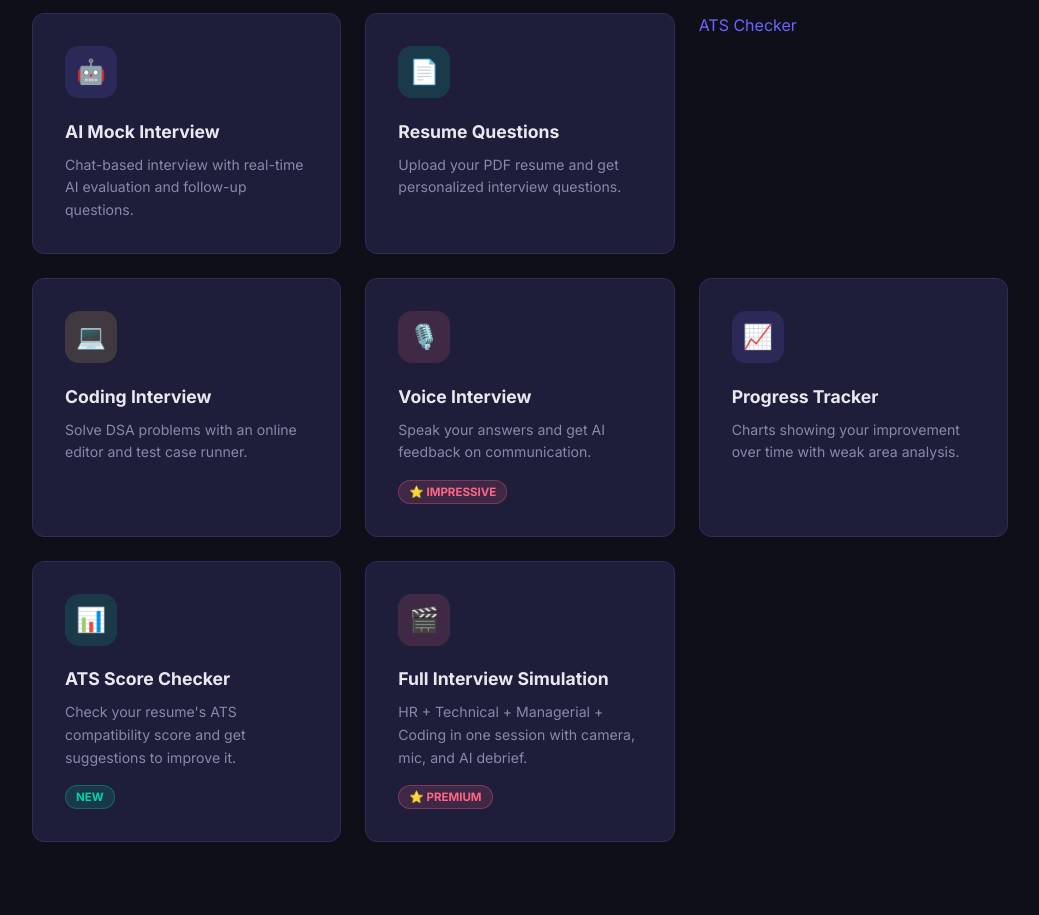
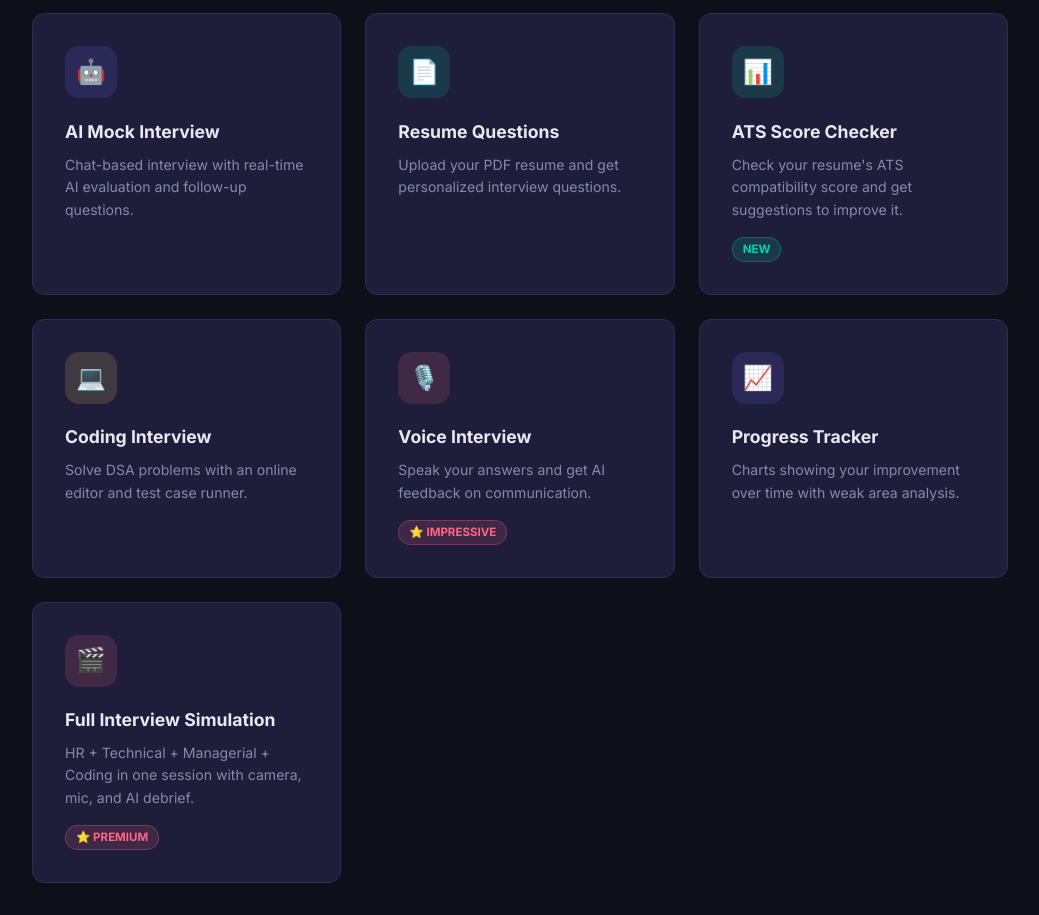
Before and after one commit to Srijan1105/InterviewAI, a website: page public/dashboard.html in a window 1280 px wide. Shown: the part 836-1751 px from the top of the page, without its empty margins (240-1279 px from the left). Before the commit the page ends 1710 px from the top, so only its background shows below. Drawn offline with Linux system fonts and the light colour scheme; no server answers; sample sign-in values are in the browser's storage.

Commit message:
Fix floating ATS Checker text in dashboard feature grid

```diff
--- a/public/dashboard.html
+++ b/public/dashboard.html
@@ -155,7 +155,12 @@
         <h3>Resume Questions</h3>
         <p>Upload your PDF resume and get personalized interview questions.</p>
       </a>
-      <a href="ats.html">ATS Checker</a>
+      <a href="ats.html" class="feature-card">
+        <div class="feature-icon" style="background:rgba(0,212,170,0.15)">📊</div>
+        <h3>ATS Score Checker</h3>
+        <p>Check your resume's ATS compatibility score and get suggestions to improve it.</p>
+        <span class="badge badge-new">NEW</span>
+      </a>
     <a href="coding.html" class="feature-card">
         <div class="feature-icon" style="background:rgba(255,209,102,0.15)">💻</div>
         <h3>Coding Interview</h3>
@@ -171,12 +176,6 @@
         <div class="feature-icon" style="background:rgba(108,99,255,0.15)">📈</div>
         <h3>Progress Tracker</h3>
         <p>Charts showing your improvement over time with weak area analysis.</p>
-      </a>
-      <a href="ats.html" class="feature-card">
-        <div class="feature-icon" style="background:rgba(0,212,170,0.15)">📊</div>
-        <h3>ATS Score Checker</h3>
-        <p>Check your resume's ATS compatibility score and get suggestions to improve it.</p>
-        <span class="badge badge-new">NEW</span>
       </a>
       <a href="fullinterview.html" class="feature-card">
         <div class="feature-icon" style="background:rgba(255,101,132,0.15)">🎬</div>
```
